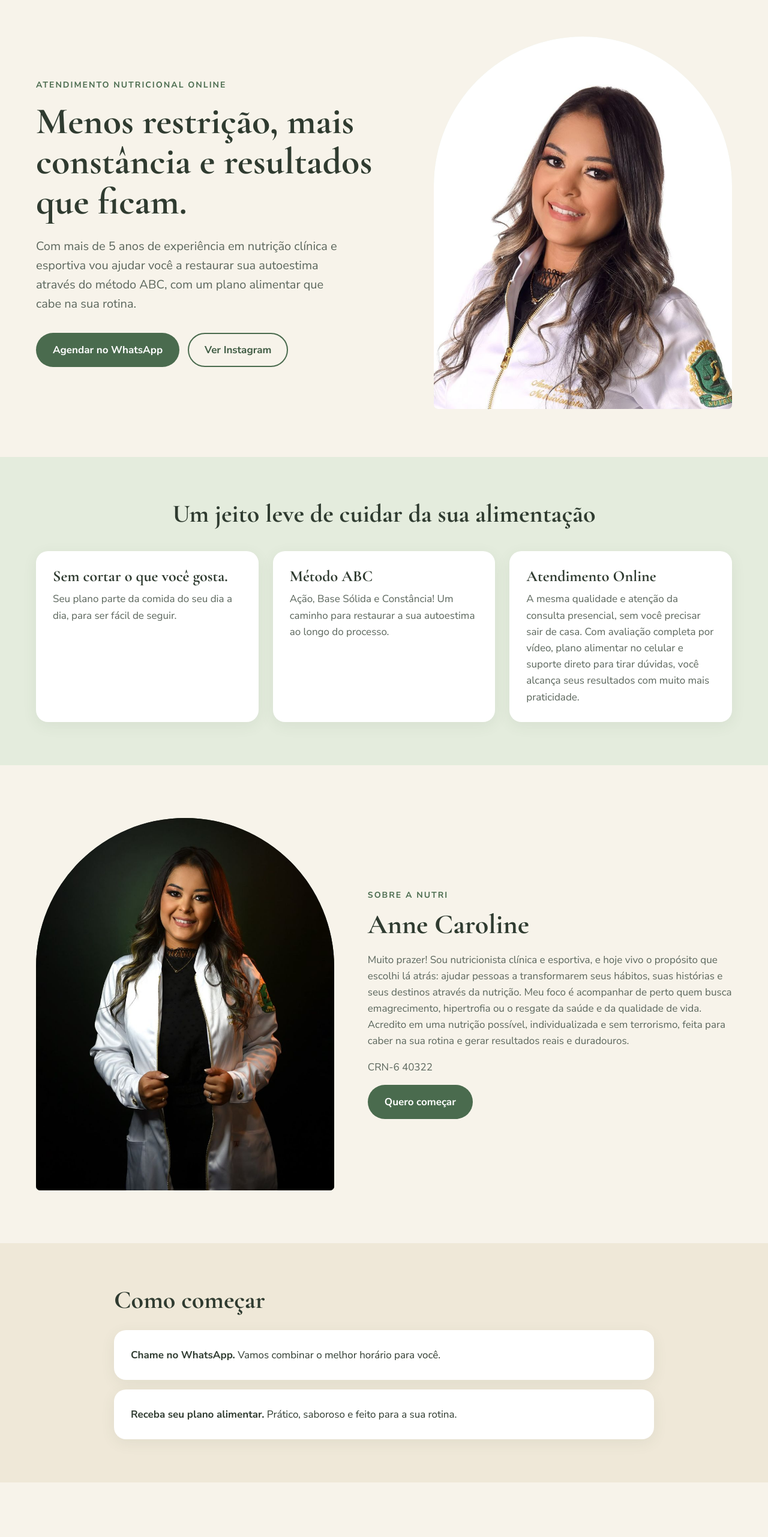
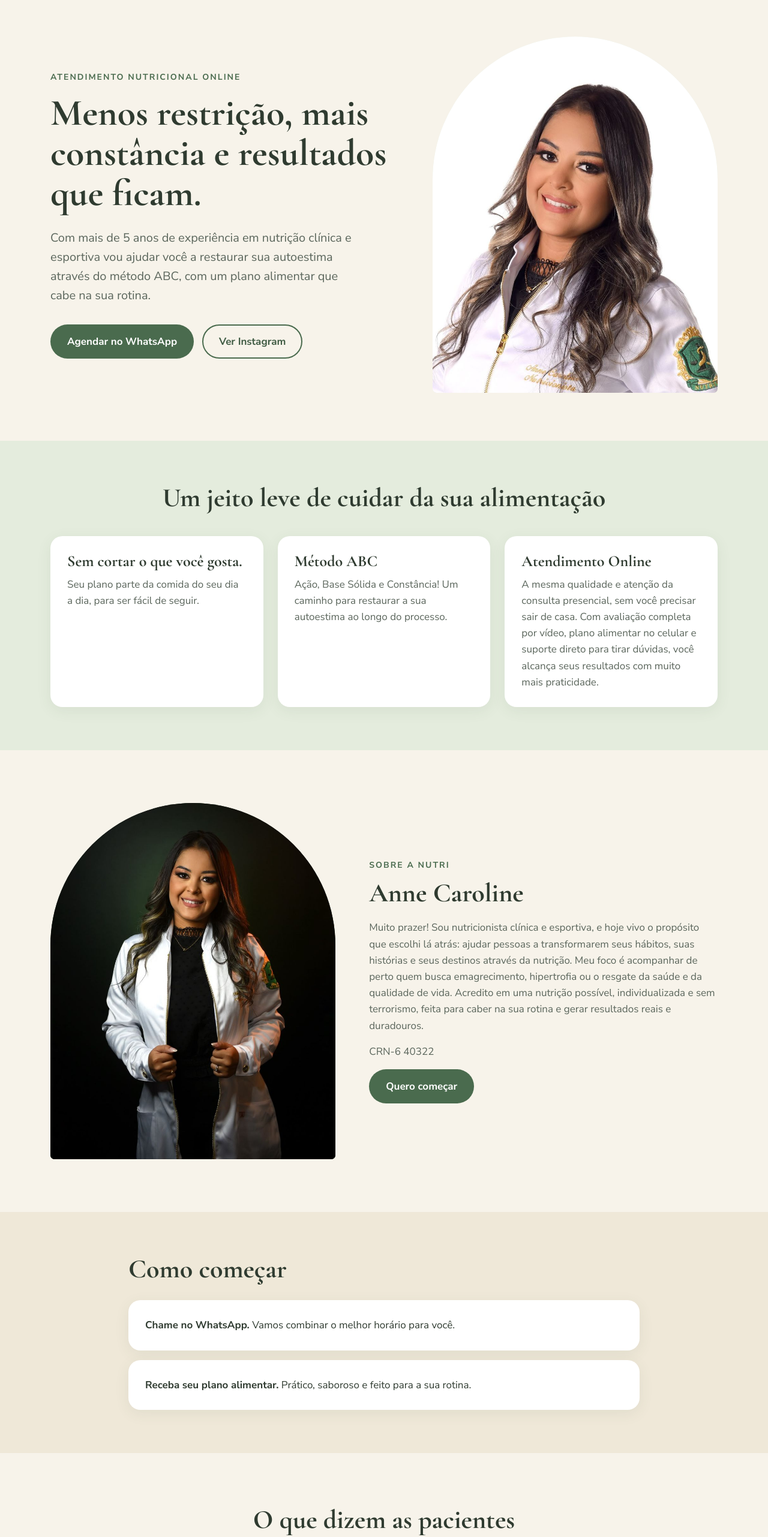
Before and after one commit to JoaoGabriielDev/AnneCaroline-Nutriconista, a plain HTML site: page index.html in a window 1280 px wide. Shown: the part 80-2643 px from the top of the page at 60% size. Drawn offline with Linux system fonts and the light colour scheme.

Commit message:
updating

```diff
--- a/index.html
+++ b/index.html
@@ -10,20 +10,23 @@
   <link rel="stylesheet" href="style.css">
 </head>
 <body>
-<div data-canvas-height="3500" data-canvas-width="1440" data-document-role="page" data-label="Landing page" style="font-family:'Nunito Sans',system-ui,sans-serif;background:#F7F3EA;color:#2F3B30;font-size:17px;line-height:1.6">
+<div data-canvas-height="3500" data-canvas-width="1440" data-document-role="page" data-label="Landing page" class="page-wrapper">
   <header style="padding:20px 0">
     <div class="wrap" style="display:flex;justify-content:space-between;align-items:center;gap:16px">
-<div><span class="h" style="font-size:28px">Anne Caroline</span><div style="font-size:13px;letter-spacing:2px;text-transform:uppercase;color:#5B665C">Nutricionista</div></div>
+      <div>
+        <span class="h" style="font-size:28px">Anne Caroline</span>
+        <div style="font-size:13px;letter-spacing:2px;text-transform:uppercase;color:#5B665C">Nutricionista</div>
+      </div>
     </div>
   </header>
-<section style="padding:48px 0 80px">
+
+  <section class="sec-hero">
     <div class="wrap g2">
       <div>
-<div style="font-size:14px;letter-spacing:2px;text-transform:uppercase;color:#4A6B4E;font-weight:700;margin-bottom:16px">ATENDIMENTO NUTRICIONAL ONLINE</div>
-<h1 class="h h1" style="font-size:62px">Menos restrição, mais constância e resultados que ficam.</h1>
-<p style="font-size:20px;color:#5B665C;margin:24px 0 32px;max-width:520px">Com mais de 5 anos de experiência em nutrição clínica e esportiva
-  vou ajudar você a restaurar sua autoestima através do método ABC, com um plano alimentar que cabe na sua rotina.</p>
-<div style="display:flex;gap:14px;flex-wrap:wrap">
+        <div class="eyebrow">ATENDIMENTO NUTRICIONAL ONLINE</div>
+        <h1 class="h h1">Menos restrição, mais constância e resultados que ficam.</h1>
+        <p class="lead">Com mais de 5 anos de experiência em nutrição clínica e esportiva vou ajudar você a restaurar sua autoestima através do método ABC, com um plano alimentar que cabe na sua rotina.</p>
+        <div class="btn-group">
           <a class="btn" href="https://api.whatsapp.com/message/NSSI5IFSESV3A1?autoload=1&app_absent=0" rel="noopener noreferrer" target="_blank">Agendar no WhatsApp</a>
           <a class="btn2" href="https://www.instagram.com/annecarol.nutri/" rel="noopener noreferrer" target="_blank">Ver Instagram</a>
         </div>
@@ -31,47 +34,44 @@
       <div class="arch"><img alt="Anne Caroline, nutricionista, sorrindo de jaleco branco" src="assets/imagem-1.jpg"/></div>
     </div>
   </section>
-<section style="padding:72px 0;background:#E4ECDD">
+
+  <section class="sec-pad" style="background:#E4ECDD">
     <div class="wrap">
-<h2 class="h" style="font-size:42px;text-align:center;margin-bottom:40px">Um jeito leve de cuidar da sua alimentação</h2>
+      <h2 class="h h2" style="text-align:center;margin-bottom:40px">Um jeito leve de cuidar da sua alimentação</h2>
       <div class="g3">
-<div class="card"><h3 class="h" style="font-size:26px;margin-bottom:10px">Sem cortar o que você gosta.</h3><p style="margin:0;color:#5B665C">Seu plano parte da comida do seu dia a dia, para ser fácil de seguir.</p></div>
-<div class="card"><h3 class="h" style="font-size:26px;margin-bottom:10px">Método ABC</h3><p style="margin:0;color:#5B665C">Ação, Base Sólida e Constância! Um caminho para restaurar a sua autoestima ao longo do processo.</p></div>
-<div class="card"><h3 class="h" style="font-size:26px;margin-bottom:10px">Atendimento Online</h3><p style="margin:0;color:#5B665C">A mesma qualidade e atenção da consulta presencial, sem você precisar sair de casa. Com avaliação
-  completa por vídeo, plano alimentar no celular e suporte direto para tirar dúvidas, você alcança seus resultados com muito mais praticidade.</p></div>
+        <div class="card"><h3 class="h h3">Sem cortar o que você gosta.</h3><p class="txt-muted">Seu plano parte da comida do seu dia a dia, para ser fácil de seguir.</p></div>
+        <div class="card"><h3 class="h h3">Método ABC</h3><p class="txt-muted">Ação, Base Sólida e Constância! Um caminho para restaurar a sua autoestima ao longo do processo.</p></div>
+        <div class="card"><h3 class="h h3">Atendimento Online</h3><p class="txt-muted">A mesma qualidade e atenção da consulta presencial, sem você precisar sair de casa. Com avaliação completa por vídeo, plano alimentar no celular e suporte direto para tirar dúvidas, você alcança seus resultados com muito mais praticidade.</p></div>
       </div>
     </div>
   </section>
-<section style="padding:88px 0">
-<div class="wrap g2" style="grid-template-columns:.9fr 1.1fr">
+
+  <section class="sec-pad-lg">
+    <div class="wrap g2 g2-sobre">
       <div class="arch" style="background:#2F3B30"><img alt="Anne Caroline em retrato de estúdio, jaleco branco sobre fundo verde escuro" src="assets/imagem-2.jpg"/></div>
       <div>
-<div style="font-size:14px;letter-spacing:2px;text-transform:uppercase;color:#4A6B4E;font-weight:700;margin-bottom:12px">Sobre a nutri</div>
-<h2 class="h" style="font-size:46px;margin-bottom:20px">Anne Caroline</h2>
-<p style="color:#5B665C;margin:0 0 16px">Muito prazer! Sou nutricionista clínica e esportiva, e hoje vivo o propósito que escolhi lá atrás: ajudar
-  pessoas a transformarem seus hábitos, suas histórias e seus destinos através da nutrição.   Meu foco é acompanhar de perto
-  quem busca emagrecimento, hipertrofia ou o resgate da saúde e da qualidade de vida. Acredito em uma nutrição possível,
-  individualizada e sem terrorismo, feita para caber na sua rotina e gerar resultados reais e duradouros.</p>
-
-<p style="color:#5B665C;margin:0 0 16px">CRN-6 40322</p>
+        <div class="eyebrow" style="margin-bottom:12px">Sobre a nutri</div>
+        <h2 class="h h2" style="margin-bottom:20px">Anne Caroline</h2>
+        <p class="txt-muted" style="margin:0 0 16px">Muito prazer! Sou nutricionista clínica e esportiva, e hoje vivo o propósito que escolhi lá atrás: ajudar pessoas a transformarem seus hábitos, suas histórias e seus destinos através da nutrição. Meu foco é acompanhar de perto quem busca emagrecimento, hipertrofia ou o resgate da saúde e da qualidade de vida. Acredito em uma nutrição possível, individualizada e sem terrorismo, feita para caber na sua rotina e gerar resultados reais e duradouros.</p>
+        <p class="txt-muted" style="margin:0 0 16px">CRN-6 40322</p>
         <a class="btn" href="https://api.whatsapp.com/message/NSSI5IFSESV3A1?autoload=1&app_absent=0" rel="noopener noreferrer" target="_blank">Quero começar</a>
       </div>
     </div>
   </section>
-<section style="padding:72px 0;background:#EFE8D8">
-    <div class="wrap g2" style="grid-template-columns:1fr; justify-content:center; max-width:900px; margin:0 auto;">
-<div>
-<h2 class="h" style="font-size:42px;margin-bottom:28px">Como começar</h2>
+
+  <section class="sec-pad" style="background:#EFE8D8">
+    <div class="wrap" style="max-width:900px;margin:0 auto">
+      <h2 class="h h2" style="margin-bottom:28px">Como começar</h2>
       <div class="card" style="margin-bottom:16px"><strong>Chame no WhatsApp.</strong> Vamos combinar o melhor horário para você.</div>
       <div class="card"><strong>Receba seu plano alimentar.</strong> Prático, saboroso e feito para a sua rotina.</div>
     </div>
-</div>
   </section>
-<section style="padding:88px 0">
+
+  <section class="sec-pad-lg">
     <div class="wrap">
-<h2 class="h" style="font-size:44px;text-align:center;margin-bottom:12px">O que dizem as pacientes</h2>
+      <h2 class="h h2" style="text-align:center;margin-bottom:12px">O que dizem as pacientes</h2>
       <p style="text-align:center;color:#5B665C;margin:0 0 40px">Mensagens reais enviadas à Anne.</p>
-<div class="g4" style="grid-template-columns:repeat(2,1fr)">
+      <div class="g2-depoimentos">
         <div class="card"><p style="margin:0 0 12px">“Gostei muito da nossa consulta. A princípio fiquei apreensiva por pensar ‘será que por ser online dá certo?’, mas depois notei que uma coisa não implica na outra. Você me passou confiança e me deixou bem à vontade.”</p><strong style="color:#4A6B4E">Paciente - 32 anos</strong></div>
         <div class="card"><p style="margin:0 0 12px">“Amei o meu plano alimentar, tudo prático e fácil, nada trabalhoso, e saboroso. Parabéns pelo seu trabalho, tudo muito bem planejado.”</p><strong style="color:#4A6B4E">Paciente - 43 anos</strong></div>
         <div class="card"><p style="margin:0 0 12px">“Meu maior desafio era a janta. Por falta de planejamento, terminava comendo pão ou qualquer besteira. Com planejamento, hoje é escondidinho de batata doce com frango.”</p><strong style="color:#4A6B4E">Paciente - 24 anos</strong></div>
@@ -79,22 +79,22 @@
       </div>
     </div>
   </section>
-<section style="padding:72px 0;background:#E4ECDD">
+
+  <section class="sec-pad" style="background:#E4ECDD">
     <div class="wrap" style="max-width:820px">
-<h2 class="h" style="font-size:44px;text-align:center;margin-bottom:32px">Dúvidas frequentes</h2>
-<details><summary>A consulta online funciona?</summary><p style="margin:12px 0 0;color:#5B665C">Sim. O acompanhamento nutricional online oferece toda a atenção, individualização e estratégia de uma consulta presencial,
-   mas com a praticidade de se encaixar perfeitamente na sua rotina. Sem trânsito ou perda de tempo com deslocamentos, realizamos uma avaliação completa do seu histórico, rotina, exames e objetivos por videochamada.
-    Você recebe seu plano alimentar personalizado diretamente no celular e conta com suporte contínuo para tirar dúvidas e manter a constância — garantindo resultados reais de qualquer lugar do mundo.</p></details>
+      <h2 class="h h2" style="text-align:center;margin-bottom:32px">Dúvidas frequentes</h2>
+      <details><summary>A consulta online funciona?</summary><p style="margin:12px 0 0;color:#5B665C">Sim. O acompanhamento nutricional online oferece toda a atenção, individualização e estratégia de uma consulta presencial, mas com a praticidade de se encaixar perfeitamente na sua rotina. Sem trânsito ou perda de tempo com deslocamentos, realizamos uma avaliação completa do seu histórico, rotina, exames e objetivos por videochamada. Você recebe seu plano alimentar personalizado diretamente no celular e conta com suporte contínuo para tirar dúvidas e manter a constância — garantindo resultados reais de qualquer lugar do mundo.</p></details>
       <details><summary>Vou precisar cortar o que eu gosto?</summary><p style="margin:12px 0 0;color:#5B665C">Não é essa a proposta. O plano parte da sua rotina e dos alimentos que você já come, para ser fácil de manter.</p></details>
       <details><summary>Como agendo minha consulta?</summary><p style="margin:12px 0 0;color:#5B665C">É só chamar no WhatsApp ou no Instagram, e eu respondo com os horários disponíveis.</p></details>
     </div>
   </section>
-<section style="padding:88px 0">
-<div class="wrap g2" style="grid-template-columns:1.1fr .9fr">
+
+  <section class="sec-pad-lg">
+    <div class="wrap g2 g2-cta">
       <div>
-<h2 class="h" style="font-size:52px;margin-bottom:20px">Pronta para transformar seus hábitos e alcançar seus objetivos?</h2>
-<p style="font-size:20px;color:#5B665C;margin:0 0 28px">Agende sua consulta e comece a cuidar da sua alimentação sem abrir mão do que você gosta.</p>
-<div style="display:flex;gap:14px;flex-wrap:wrap">
+        <h2 class="h h2-cta" style="margin-bottom:20px">Pronta para transformar seus hábitos e alcançar seus objetivos?</h2>
+        <p class="lead" style="margin:0 0 28px">Agende sua consulta e comece a cuidar da sua alimentação sem abrir mão do que você gosta.</p>
+        <div class="btn-group">
           <a class="btn" href="https://api.whatsapp.com/message/NSSI5IFSESV3A1?autoload=1&app_absent=0" rel="noopener noreferrer" target="_blank">Agendar no WhatsApp</a>
           <a class="btn2" href="https://www.instagram.com/annecarol.nutri/" rel="noopener noreferrer" target="_blank">Instagram</a>
         </div>
@@ -102,8 +102,12 @@
       <div class="arch"><img alt="Anne Caroline de braços cruzados, sorrindo" src="assets/imagem-4.jpg"/></div>
     </div>
   </section>
+
   <footer style="padding:28px 0;background:#3F5B43;color:#EAF0E6;font-size:14px">
-<div class="wrap" style="display:flex;justify-content:space-between;gap:12px;flex-wrap:wrap"><span>Anne Caroline · Nutricionista · CRN-6 40322</span><span>Desenvolvido por João Gabriel</span></div>
+    <div class="wrap" style="display:flex;justify-content:space-between;gap:12px;flex-wrap:wrap">
+      <span>Anne Caroline · Nutricionista · CRN-6 40322</span>
+      <span>Desenvolvido por João Gabriel</span>
+    </div>
   </footer>
 </div>
 <script src="script.js"></script>
--- a/style.css
+++ b/style.css
@@ -241,19 +241,105 @@
 
 
 
-body{margin:0}
-a{color:#3F5B43}a:hover{color:#2A4030}
-.wrap{max-width:1160px;margin:0 auto;padding:0 24px}
-.g2{display:grid;grid-template-columns:1.1fr .9fr;gap:56px;align-items:center}
-.g3{display:grid;grid-template-columns:repeat(3,1fr);gap:24px}
-.g4{display:grid;grid-template-columns:repeat(4,1fr);gap:20px}
-.h{font-family:'Cormorant Garamond',Georgia,serif;font-weight:700;color:#2F3B30;margin:0;line-height:1.08}
-.btn{display:inline-block;padding:15px 28px;border-radius:999px;background:#4A6B4E;color:#fff;font-weight:700;text-decoration:none;min-height:44px;box-sizing:border-box}
-.btn:hover{background:#3A5A3E;color:#fff}
-.btn2{display:inline-block;padding:13px 26px;border-radius:999px;border:2px solid #4A6B4E;color:#3F5B43;font-weight:700;text-decoration:none;min-height:44px;box-sizing:border-box}
-.arch{border-radius:999px 999px 28px 28px;overflow:hidden;background:#E4ECDD;aspect-ratio:4/5}
-.arch img{width:100%;height:100%;object-fit:cover;object-position:top;display:block}
-.card{background:#fff;border-radius:20px;padding:28px;box-shadow:0 6px 24px rgba(63,91,67,.08)}
-details{background:#fff;border-radius:16px;padding:20px 24px;margin-bottom:12px}
-summary{font-weight:700;cursor:pointer;min-height:24px}
-@media(max-width:820px){.g2,.g3,.g4{grid-template-columns:1fr}.h1{font-size:40px!important}}
+/* ... mantenha todas as regras @font-face que já estão no início do seu arquivo ... */
+
+* {
+  box-sizing: border-box;
+}
+
+html, body {
+  margin: 0;
+  padding: 0;
+  max-width: 100%;
+  overflow-x: hidden;
+}
+
+.page-wrapper {
+  font-family: 'Nunito Sans', system-ui, sans-serif;
+  background: #F7F3EA;
+  color: #2F3B30;
+  font-size: 17px;
+  line-height: 1.6;
+}
+
+a { color: #3F5B43; }
+a:hover { color: #2A4030; }
+
+.wrap {
+  width: 100%;
+  max-width: 1160px;
+  margin: 0 auto;
+  padding: 0 24px;
+}
+
+/* Grids Desktop */
+.g2 { display: grid; grid-template-columns: 1.1fr .9fr; gap: 56px; align-items: center; }
+.g2-sobre { grid-template-columns: .9fr 1.1fr; }
+.g2-cta { grid-template-columns: 1.1fr .9fr; }
+.g2-depoimentos { display: grid; grid-template-columns: repeat(2, 1fr); gap: 20px; }
+.g3 { display: grid; grid-template-columns: repeat(3, 1fr); gap: 24px; }
+
+/* Espaçamentos Desktop */
+.sec-hero { padding: 48px 0 80px; }
+.sec-pad { padding: 72px 0; }
+.sec-pad-lg { padding: 88px 0; }
+
+/* Tipografia */
+.h { font-family: 'Cormorant Garamond', Georgia, serif; font-weight: 700; color: #2F3B30; margin: 0; line-height: 1.08; }
+.h1 { font-size: 62px; }
+.h2 { font-size: 44px; }
+.h2-cta { font-size: 52px; }
+.h3 { font-size: 26px; margin-bottom: 10px; }
+
+.eyebrow { font-size: 14px; letter-spacing: 2px; text-transform: uppercase; color: #4A6B4E; font-weight: 700; margin-bottom: 16px; }
+.lead { font-size: 20px; color: #5B665C; margin: 24px 0 32px; max-width: 520px; }
+.txt-muted { margin: 0; color: #5B665C; }
+
+/* Botões e Cards */
+.btn-group { display: flex; gap: 14px; flex-wrap: wrap; }
+.btn { display: inline-block; padding: 15px 28px; border-radius: 999px; background: #4A6B4E; color: #fff; font-weight: 700; text-decoration: none; min-height: 44px; text-align: center; }
+.btn:hover { background: #3A5A3E; color: #fff; }
+.btn2 { display: inline-block; padding: 13px 26px; border-radius: 999px; border: 2px solid #4A6B4E; color: #3F5B43; font-weight: 700; text-decoration: none; min-height: 44px; text-align: center; }
+
+.arch { border-radius: 999px 999px 28px 28px; overflow: hidden; background: #E4ECDD; aspect-ratio: 4/5; width: 100%; }
+.arch img { width: 100%; height: 100%; object-fit: cover; object-position: top; display: block; }
+
+.card { background: #fff; border-radius: 20px; padding: 28px; box-shadow: 0 6px 24px rgba(63, 91, 67, .08); }
+details { background: #fff; border-radius: 16px; padding: 20px 24px; margin-bottom: 12px; }
+summary { font-weight: 700; cursor: pointer; min-height: 24px; }
+
+/* Ajustes para Celular e Tablet */
+@media (max-width: 820px) {
+  .wrap { padding: 0 20px; }
+
+  .g2, .g2-sobre, .g2-cta, .g2-depoimentos, .g3 {
+    grid-template-columns: 1fr;
+    gap: 32px;
+  }
+
+  .sec-hero { padding: 24px 0 56px; }
+  .sec-pad, .sec-pad-lg { padding: 52px 0; }
+
+  .h1 { font-size: 38px; }
+  .h2, .h2-cta { font-size: 32px; }
+  .h3 { font-size: 23px; }
+  .lead { font-size: 17px; margin: 16px 0 24px; }
+
+  /* Limita o tamanho da foto em arco no celular para não ocupar a tela inteira */
+  .arch {
+    max-width: 340px;
+    margin: 0 auto;
+  }
+
+  /* Botões ocupam a largura toda no celular para facilitar o toque */
+  .btn-group {
+    flex-direction: column;
+  }
+  .btn, .btn2 {
+    width: 100%;
+  }
+
+  .card {
+    padding: 22px;
+  }
+}
```
Lines whose indentation alone changed are shown as unchanged.
